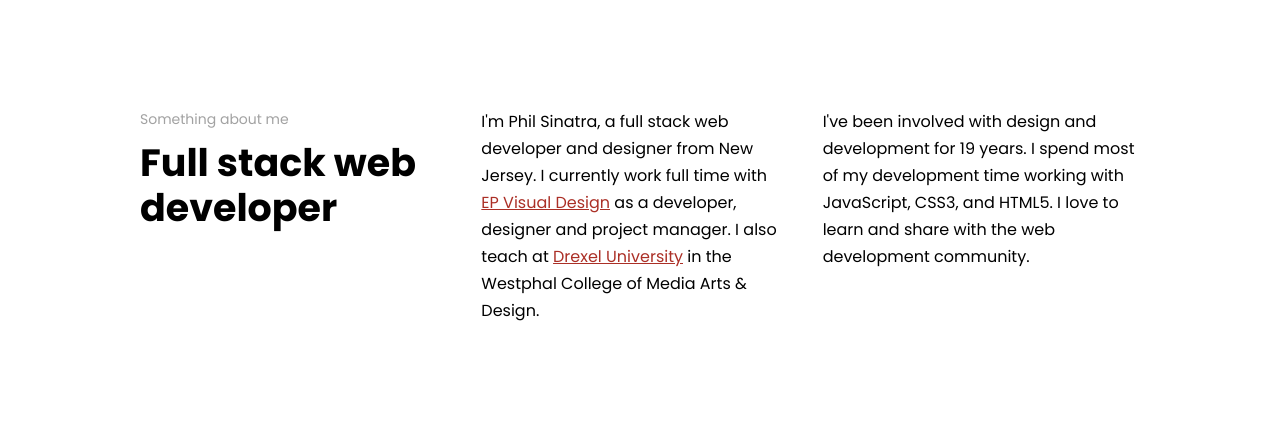
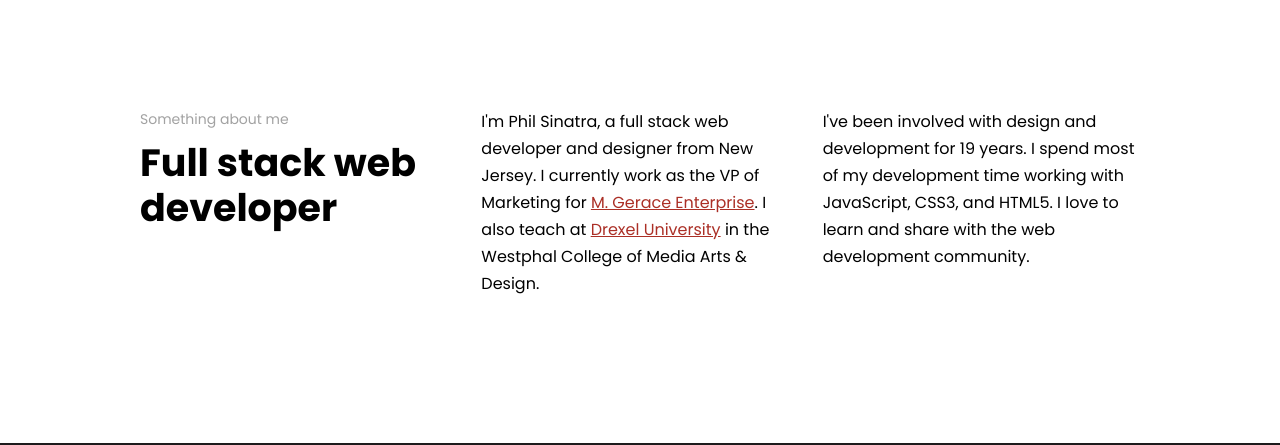
Before and after one commit to philsinatra/philsinatra-dot-com, a Gatsby site: page /about in a window 1280 px wide. Shown: the part 538-983 px from the top of the page. Built offline with nearby package versions, Linux system fonts and the light colour scheme; Gatsby itself is replaced by a stand-in of ours.

Commit message:
📝 Remove Work Page & Link

```diff
--- a/gatsby-config.js
+++ b/gatsby-config.js
@@ -18,10 +18,10 @@ export default {
         name: 'about',
         link: '/about',
       },
-      {
-        name: 'work',
-        link: '/work',
-      },
+      // {
+      //   name: 'work',
+      //   link: '/work',
+      // },
       {
         name: 'courses',
         link: '/courses',
--- a/src/pages/about.js
+++ b/src/pages/about.js
@@ -24,15 +24,15 @@ const AboutPage = props => {
               <div>
                 <p>
                   I'm Phil Sinatra, a full stack web developer and designer from
-                  New Jersey. I currently work full time with{' '}
+                  New Jersey. I currently work as the VP of Marketing for{' '}
                   <a
-                    href="http://epvisual.com"
+                    href="http://gwsiinc.com"
                     target="_blank"
                     rel="noopener noreferrer"
                   >
-                    EP Visual Design
-                  </a>{' '}
-                  as a developer, designer and project manager. I also teach at{' '}
+                    M. Gerace Enterprise
+                  </a>
+                  . I also teach at{' '}
                   <a
                     href="https://drexel.edu/westphal/"
                     target="_blank"
```
